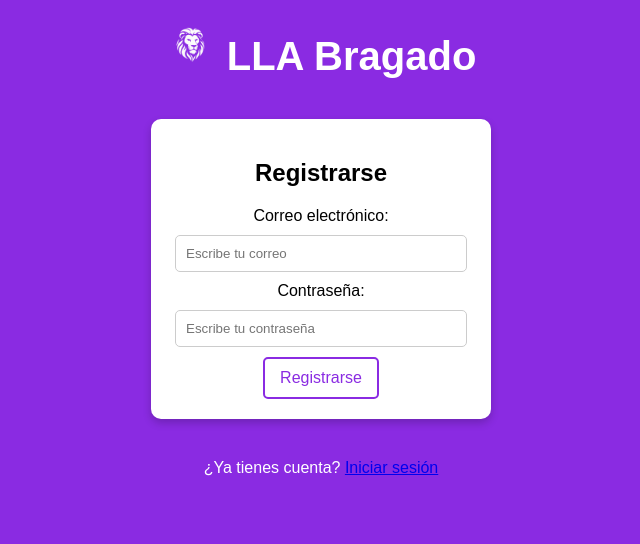
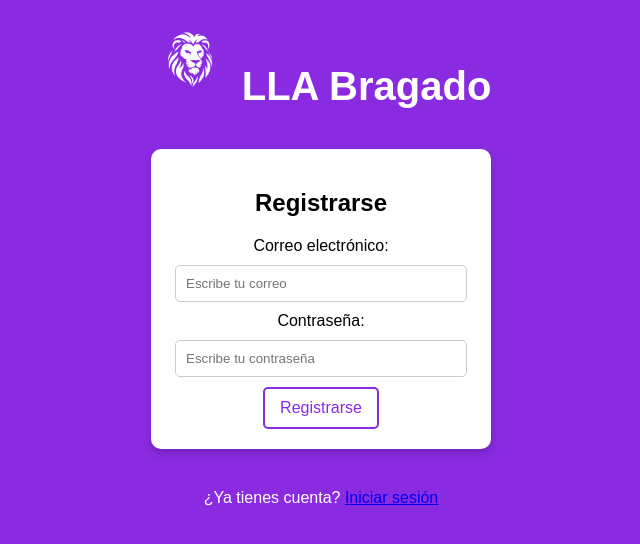
Before and after one commit to maxmoragas/chatprivado, a website with bundled scripts: page index.html in a window 1280 px wide. Shown: the whole page, without its empty margins (319-959 px from the left). Built offline with nearby package versions, Linux system fonts and the light colour scheme.

Commit message:
Update index.html

```diff
--- a/index.html
+++ b/index.html
@@ -8,7 +8,7 @@
     <link rel="icon" href="favicon.ico" type="image/x-icon">
 </head>
 <body>
-    <h1><img src="leon.png" alt="León" width="50"> LLA Bragado</h1>
+    <h1><img src="leon.png" alt="León" width="80"> LLA Bragado</h1>
 
     <div id="register">
         <h2>Registrarse</h2>
```
